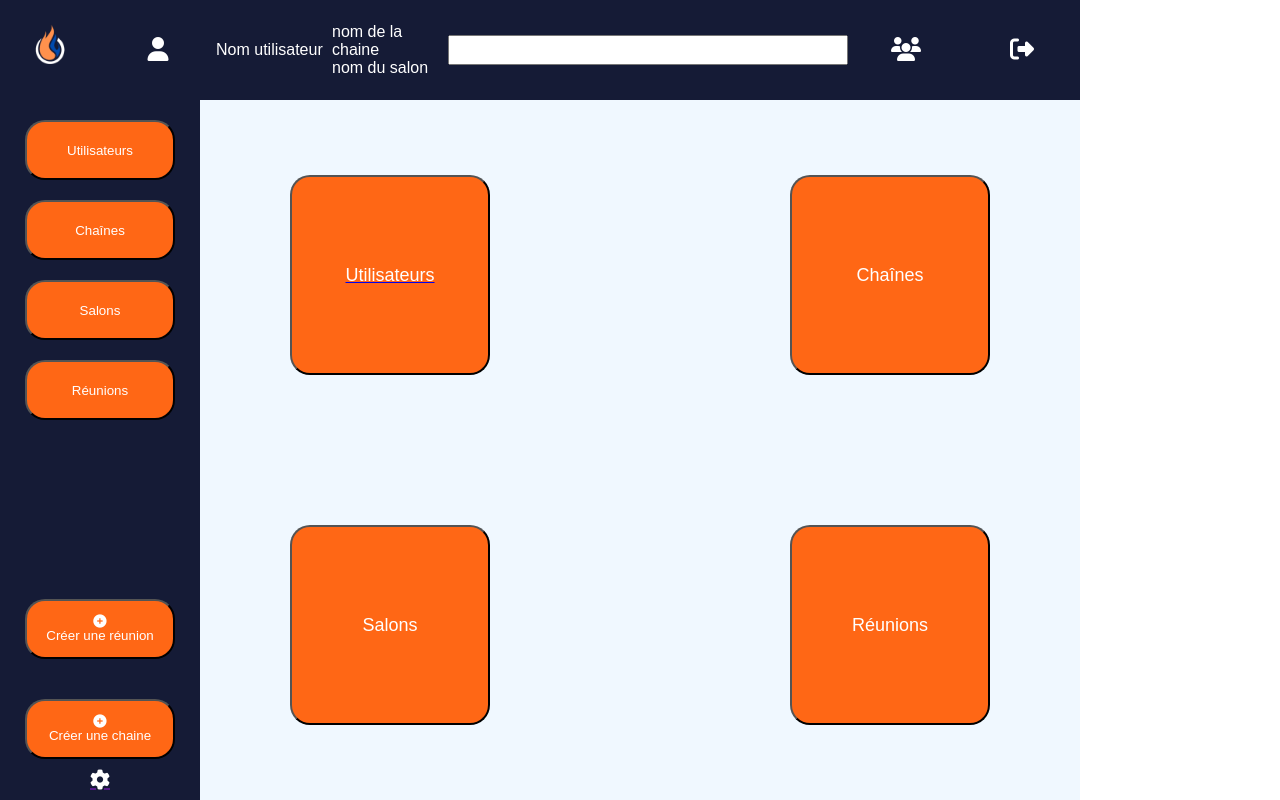
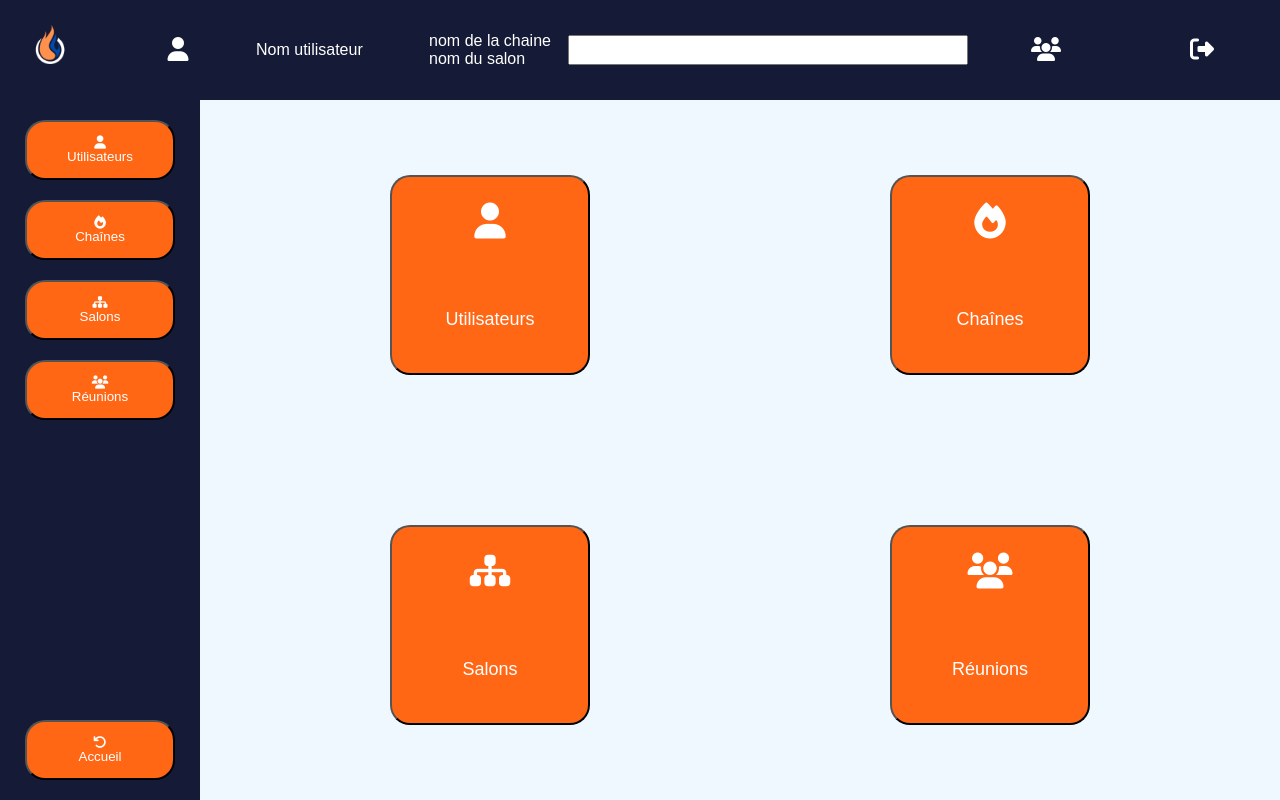
Before and after one commit to jpbernabei/alerte-MNS, a PHP site: page /admin/parametre-admin.php in a window 1280 px wide. Run offline with PHP 8.4, Linux system fonts and the light colour scheme; some libraries are stand-ins or nearby versions.

Commit message:
finition de la page parametre-admin

```diff
--- a/admin/index.php
+++ b/admin/index.php
@@ -17,7 +17,7 @@
             <div><div class="police name-chaine">nom de la chaine </div><div class="police name-salon">nom du salon</div></div>
             <input class="search" type="search">
             <a href=""><i class="fa-solid fa-users fa-xl" style="color: #ffffff;"></i></a>
-            <a href=""><i class="fa-solid fa-right-from-bracket fa-xl" style="color: #ffffff;"></i></a>
+            <a href="../logout.php"><i class="fa-solid fa-right-from-bracket fa-xl" style="color: #ffffff;"></i></a>
         </header>
         <nav class="nav-chaine">
             <div>
--- a/admin/parametre-admin.php
+++ b/admin/parametre-admin.php
@@ -21,40 +21,34 @@
         </header>
         <nav class="nav-chaine">
             <div>
-                <button class="button-chaines police">Utilisateurs</button>
+                <a href="/admin/parametre-utilisateurs/index.php"><button class="button-chaines police"><i class="fa-solid fa-user" style="color: #ffffff ;" ></i>Utilisateurs</button></a>
             </div>
             <div >
-                <button class="button-chaines police">Chaînes</button>
+                <a href="/admin/parametre-chaines/index.php"><button class="button-chaines police"><i class="fa-solid fa-fire" style="color: #ffffff;"></i>Chaînes</button></a>
             </div>
             <div >
-                <button class="button-chaines police">Salons</button>
+                <a href="/admin/parametre-salons/index.php"><button class="button-chaines police"><i class="fa-solid fa-sitemap" style="color: #ffffff;"></i>Salons</button></a>
             </div>
             <div >
-                <button class="button-chaines police">Réunions</button>
+                <a href="/admin/parametre-reunions/index.php"><button class="button-chaines police"><i class="fa-solid fa-users " style="color: #ffffff;"></i>Réunions</button></a>
             </div>
 
             <div class="button-creation-container">
-                <button class="button-creation police"><i class="fa-solid fa-circle-plus"
-                        style="color: #ffffff;"></i>Créer une réunion</button>
-                <button class="button-creation police"><i class="fa-solid fa-circle-plus"
-                        style="color: #ffffff;"></i>Créer une chaine</button>
-                        <div class="icone-parametre"><a class="icone-parametre" href=""><i class="fa-solid fa-gear fa-lg" style="color: #ffffff;"></i></a>
+
+                <a href="./index.php"><button class="button-creation police"><i class="fa-solid fa-arrow-rotate-left"></i>Accueil</button></a>
+
 
             </div>
         </nav>
-        <nav class="nav-salon">
-        </nav>
         <main>
             <div class="button-parametre-admin-container">
-                <a href="interface-parametre-utilisateur.html"><button class="button-parametre-admin police">Utilisateurs</button></a>
-                <button class="button-parametre-admin police">Chaînes</button>
-                <button class="button-parametre-admin police">Salons</button>
-                <button class="button-parametre-admin police">Réunions</button>
+                <a href="/admin/parametre-utilisateurs/index.php"><button class="button-parametre-admin police"><i class="fa-solid fa-user fa-2xl" style="color: #ffffff ;" ></i>Utilisateurs</button></a>
+                <a href="/admin/parametre-chaines/index.php"><button class="button-parametre-admin police"><i class="fa-solid fa-fire fa-2xl" style="color: #ffffff;"></i>Chaînes</button></a>
+                <a href="/admin/parametre-salons/index.php"><button class="button-parametre-admin police"><i class="fa-solid fa-sitemap fa-2xl" style="color: #ffffff;"></i>Salons</button></a>
+                <a href="/admin/parametre-reunions/index.php"><button class="button-parametre-admin police"><i class="fa-solid fa-users fa-2xl " style="color: #ffffff;"></i>Réunions</button></a>
             </div>
         </main>
-        <div class="side">
 
-        </div>
     </div>
 </body>
 </html>
--- a/assets/css/style-parametre-admin.css
+++ b/assets/css/style-parametre-admin.css
@@ -124,11 +124,12 @@ main{
 }
 .button-parametre-admin{
     display: flex;
+    flex-direction: column;
     background-color: #ff6715;
     width: 200px;
     height: 200px;
     font-size: large;
-    justify-content: center;
+    justify-content:space-around;
     align-items: center;
     border-radius: 20px;
 
@@ -149,3 +150,6 @@ main{
     height: 100%;
 
 }
+a{
+    text-decoration: none;
+}
--- a/includes/inc-db-connect.php
+++ b/includes/inc-db-connect.php
@@ -1,5 +1,5 @@
 <?php
-$dsn = 'mysql:dbname=alerte;host=127.0.0.1;charset=utf8mb4';
+$dsn = 'mysql:dbname=alerte-mns;host=127.0.0.1;charset=utf8mb4';
 $user = 'root';
 $password = '';
 
```
Also changed, not shown: admin/parametre-utilisateurs/index.php (+14 -9 lines).
